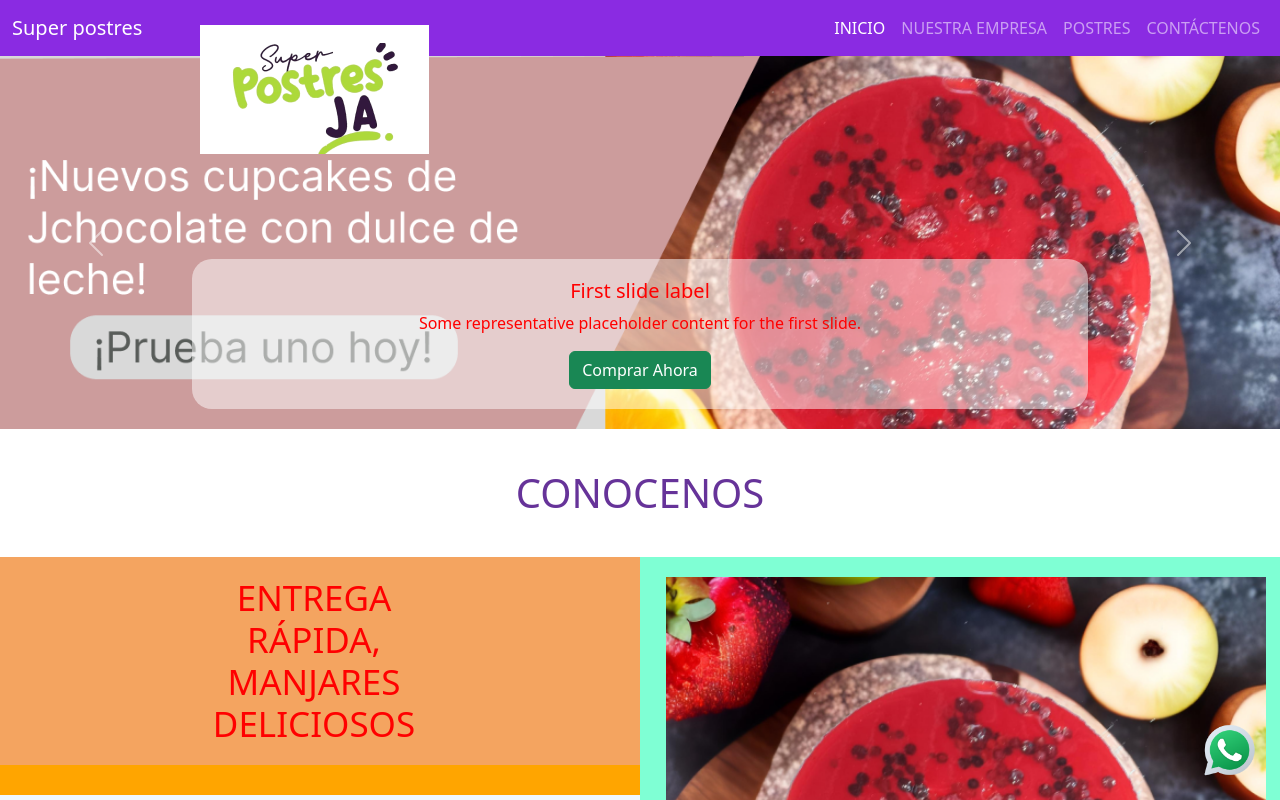
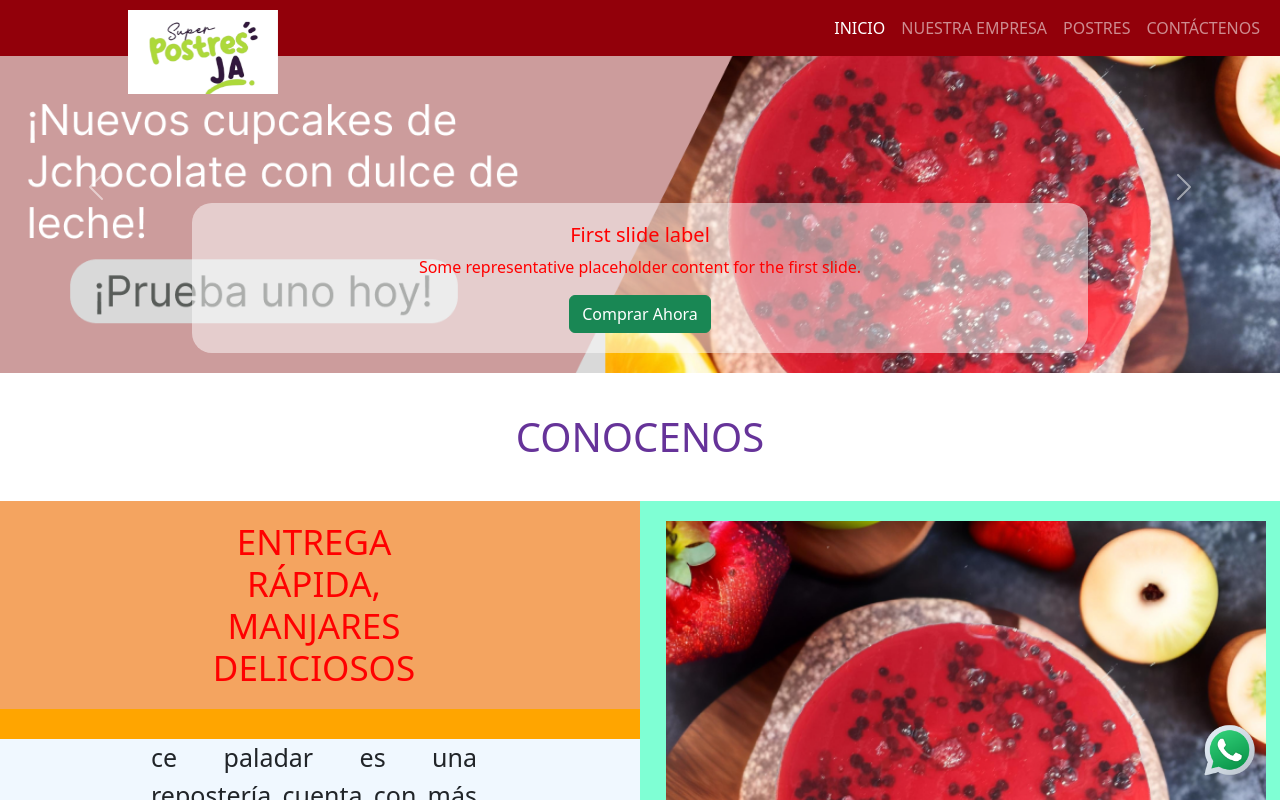
Before and after one commit to esmayorga1/superPostresJA, an Angular app: page / in a window 1280 px wide. Shown: the top 800 px of the page. Built offline with nearby package versions, Linux system fonts and the light colour scheme.

Commit message:
Modificando la barra de navegación en el header

```diff
--- a/src/app/app.module.ts
+++ b/src/app/app.module.ts
@@ -20,7 +20,9 @@ import { ProductoDetalleComponent } from './producto-detalle/producto-detalle.co
 const appRoutes: Routes = [
   {path: '', component: HomeComponent},
   {path: 'mision', component: MisionVisionComponent},
-  {path: 'postres/:id', component: ProductoDetalleComponent}
+  {path: 'postres/:id', component: ProductoDetalleComponent},
+
+
 
 
   ];
--- a/src/app/header/header.component.css
+++ b/src/app/header/header.component.css
@@ -1,15 +1,35 @@
-
+.navbar {
+    position: fixed;
+    top: 0;
+    width: 100%;
+    z-index: 1000;
+}
 
 .logo {
-    position: absolute;
+    position: fixed;
     z-index: 10001;
-    width: 120px;
-    margin-left: 200px;
-    margin-top: 25px;
+    margin-left: 10%;
+    margin-top: 10px;
     top: 0;
     left: 0;
 }
 
+.imagen-logo{
+    max-width: 150px;
+}
 .bg-color{
-    background-color: blueviolet;
+    background-color: #92000A;
 }
+.texto-logo {
+    visibility: hidden; /* Oculta el texto del logo inicialmente */
+}
+
+@media (max-width: 575px) {
+    .logo {
+        visibility: hidden;
+    }
+
+    .texto-logo {
+        visibility: visible;
+    }
+}
--- a/src/app/header/header.component.html
+++ b/src/app/header/header.component.html
@@ -1,22 +1,19 @@
 <figure class="logo">
-  <img src="../../assets/Logo.png" alt="Super Postres logo">
+  <img class="imagen-logo" src="../../assets/Logo.png" alt="Super Postres logo" sizes="with">
 </figure>
 
 <nav class="navbar navbar-expand-lg  bg-color" data-bs-theme="dark">
   <div class="container-fluid ">
-
-    <a class="navbar-brand" href="#">Super postres</a>
+    <a class="navbar-brand texto-logo" href="#">Super postres</a>
     <button class="navbar-toggler" type="button" data-bs-toggle="collapse" data-bs-target="#navbarNavAltMarkup" aria-controls="navbarNavAltMarkup" aria-expanded="false" aria-label="Toggle navigation">
-
-
       <span class="navbar-toggler-icon"></span>
     </button>
     <div class="collapse navbar-collapse flex-row-reverse" id="navbarNavAltMarkup">
       <div class="navbar-nav ">
-        <a class="nav-link active" aria-current="page" href="">INICIO</a>
-        <a class="nav-link" href="/mision">NUESTRA EMPRESA</a>
-        <a class="nav-link" href="#">POSTRES</a>
-        <a class="nav-link" href="#">CONTÁCTENOS</a>
+        <a class="nav-link active" aria-current="page" routerLink="">INICIO</a>
+        <a class="nav-link" routerLink="/mision">NUESTRA EMPRESA</a>
+        <a class="nav-link" href="#postres">POSTRES</a>
+        <a class="nav-link" href="#contactenos"  >CONTÁCTENOS</a>
       </div>
     </div>
   </div>
--- a/src/app/home/home.component.html
+++ b/src/app/home/home.component.html
@@ -1,9 +1,9 @@
 <app-header></app-header>
 <app-banner></app-banner>
 <app-empresa></app-empresa>
-<app-postres></app-postres>
+<app-postres id="postres"></app-postres>
 <app-nuestros-postes></app-nuestros-postes>
-<app-contactenos></app-contactenos>
+<app-contactenos id="contactenos"></app-contactenos>
 <app-footer></app-footer>
 
 <div style="position: fixed; bottom: 20px; right: 20px; z-index: 100;">
```
